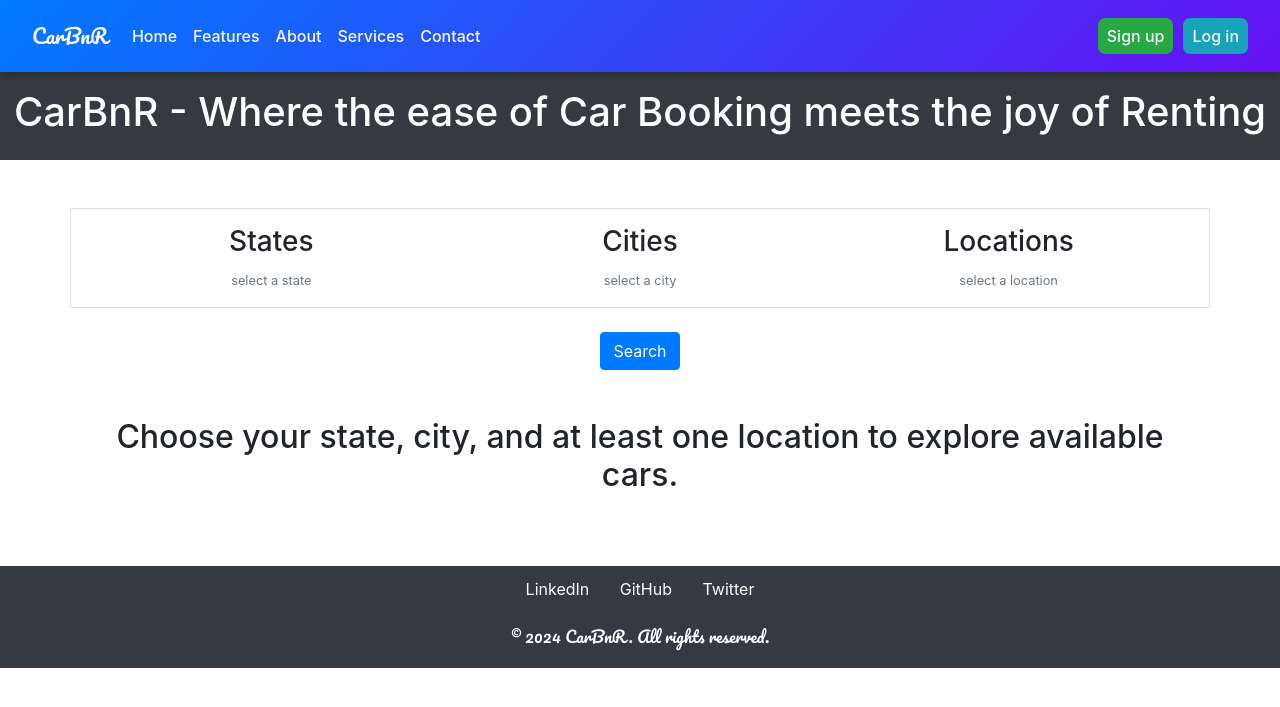
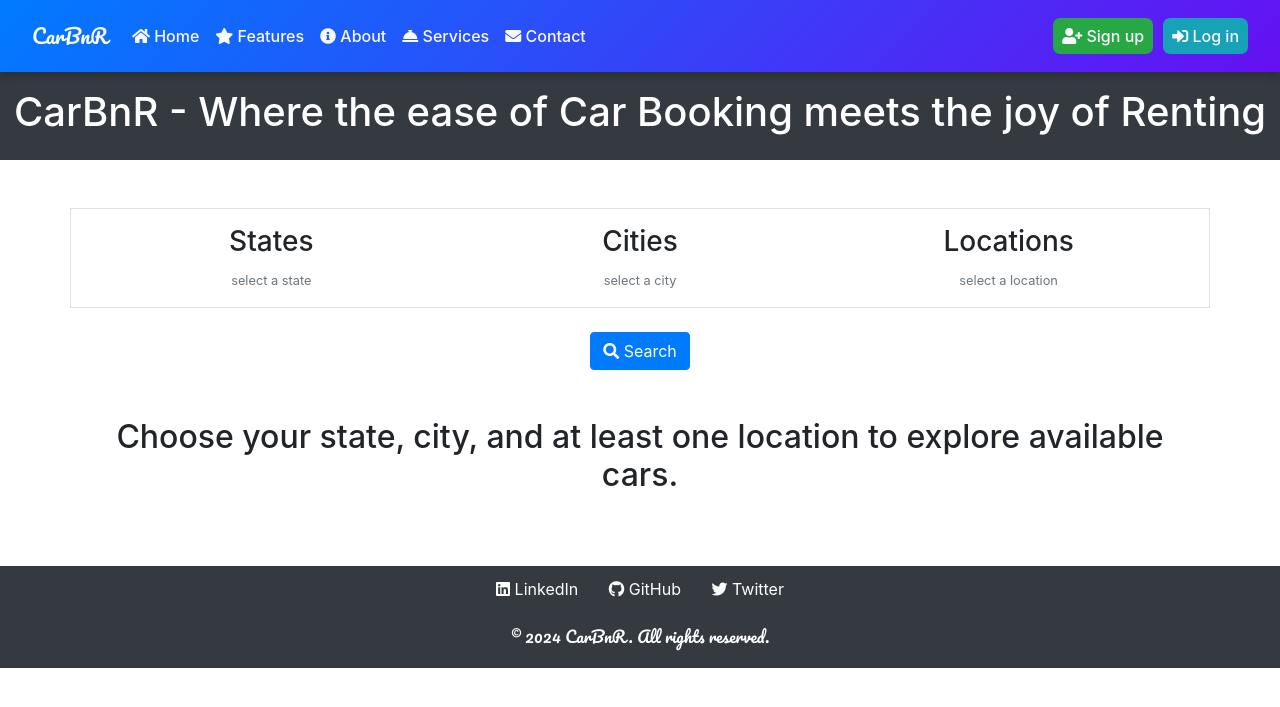
Before and after one commit to OMARAMO77/CarBnR_v5, a Flask app: template carapp/templates/select_cars.html in a window 1280 px wide. Shown: the top 707 px of the page. Run offline with Flask 3, Linux system fonts and the light colour scheme; the template is opened without the code that fills it, so the values that code supplies are empty; some libraries are stand-ins or nearby versions.

Commit message:
select_cars.html

```diff
--- a/carapp/templates/select_cars.html
+++ b/carapp/templates/select_cars.html
@@ -5,6 +5,7 @@
   <meta name="viewport" content="width=device-width, initial-scale=1.0">
   <title>CarBnR: Book Your Dream Car</title>
   <link href="https://stackpath.bootstrapcdn.com/bootstrap/4.5.2/css/bootstrap.min.css" rel="stylesheet">
+  <link rel="stylesheet" href="https://cdnjs.cloudflare.com/ajax/libs/font-awesome/5.15.4/css/all.min.css">
   <link rel="icon" href="../static/images/thumb.png">
   <link href="https://fonts.googleapis.com/css2?family=Pacifico&amp;display=swap" rel="stylesheet">
   <link rel="stylesheet" type="text/css" href="../static/styles/select_cars.css?{{ cache_id }}">
```
